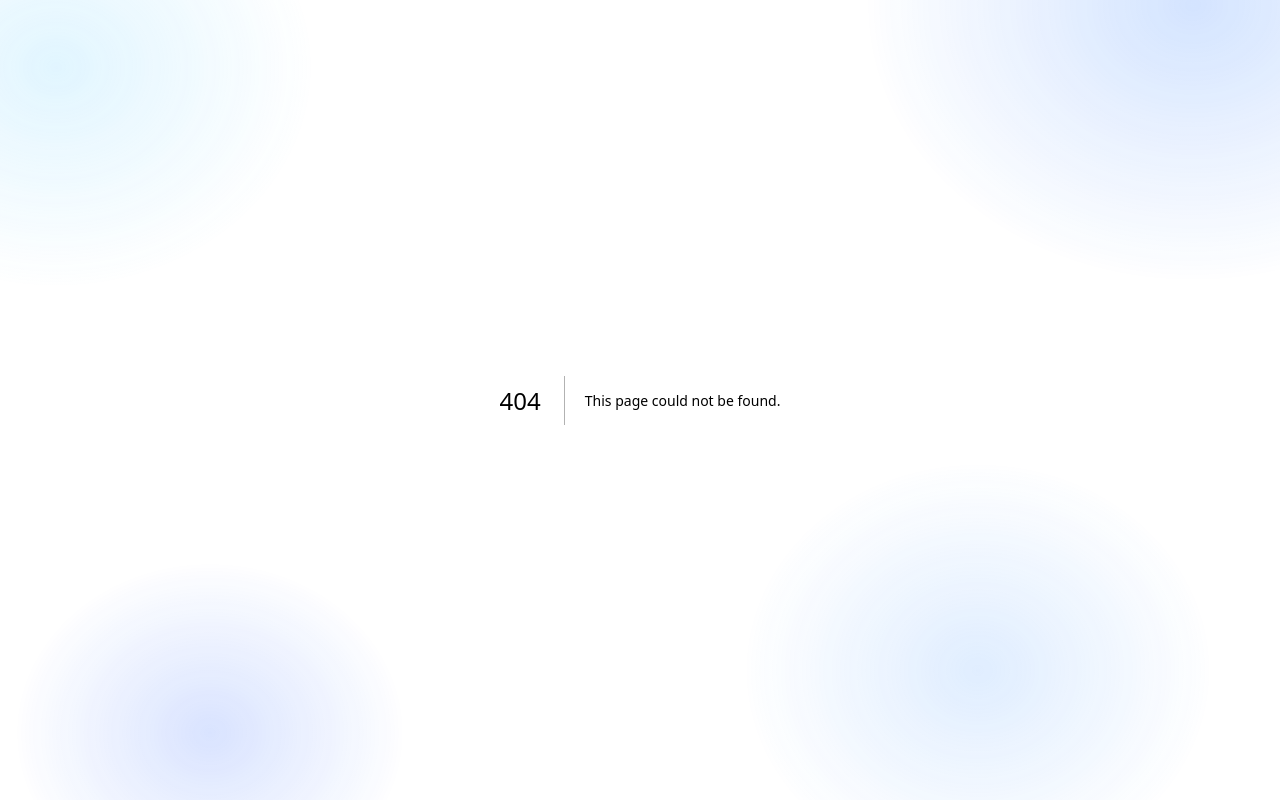
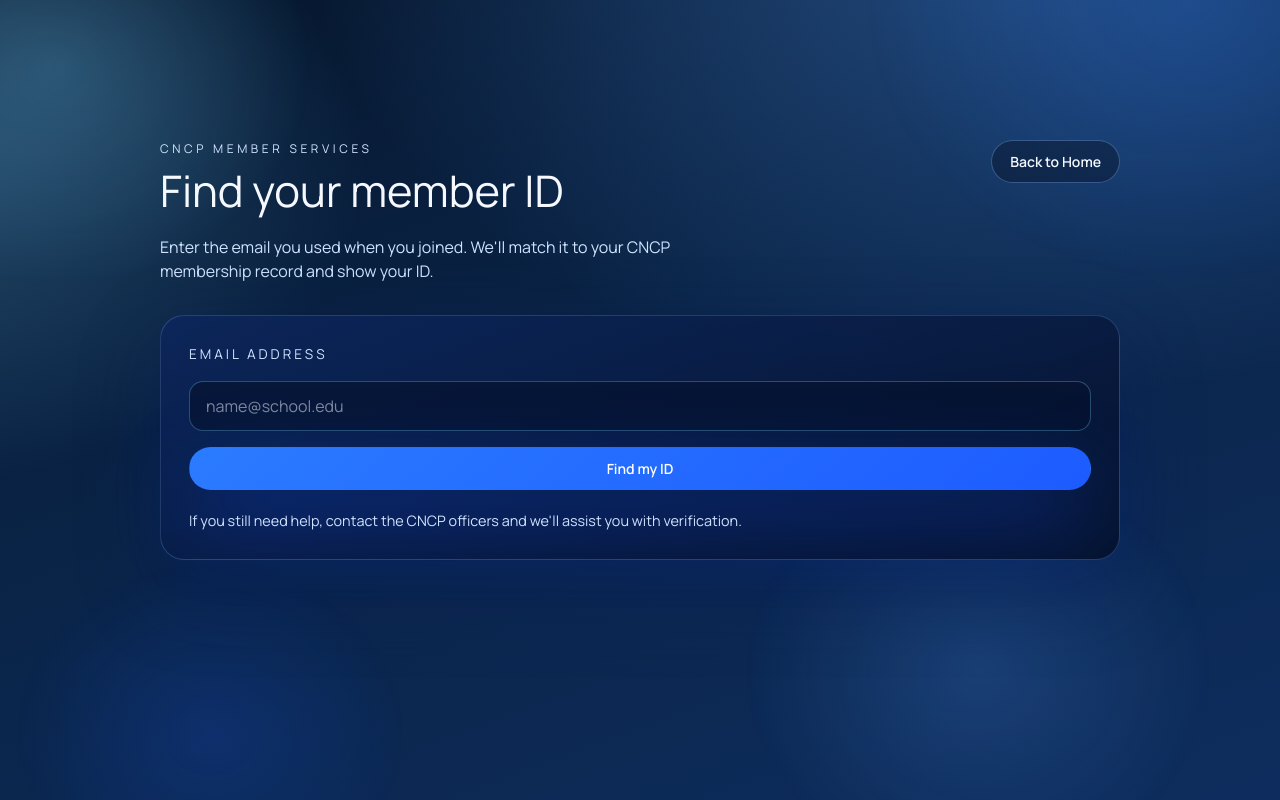
Before and after one commit to red-sakai/cncp-cms-website, a Next.js app: page /find-id in a window 1280 px wide. Before the commit this address had no page. Built offline with nearby package versions, Linux system fonts and the light colour scheme; no server answers.

Commit message:
feat: implement Find ID page with email lookup functionality; enhance Button component for link support

```diff
--- a/app/components/ui/Button.tsx
+++ b/app/components/ui/Button.tsx
@@ -1,17 +1,40 @@
-import type { ButtonHTMLAttributes, ReactNode } from "react";
+import Link from "next/link";
+import type { AnchorHTMLAttributes, ButtonHTMLAttributes, ReactNode } from "react";
 
-type ButtonProps = ButtonHTMLAttributes<HTMLButtonElement> & {
+type ButtonBaseProps = {
   variant?: "primary" | "secondary";
+  className?: string;
   children: ReactNode;
 };
+
+type ButtonLinkProps = ButtonBaseProps &
+  Omit<AnchorHTMLAttributes<HTMLAnchorElement>, "href" | "className"> & {
+    href: string;
+  };
+
+type ButtonNativeProps = ButtonBaseProps &
+  Omit<ButtonHTMLAttributes<HTMLButtonElement>, "className"> & {
+    href?: undefined;
+  };
+
+type ButtonProps = ButtonLinkProps | ButtonNativeProps;
 
 export default function Button({
   variant = "primary",
   className,
   children,
+  href,
   ...rest
 }: ButtonProps) {
   const classes = ["btn", `btn-${variant}`, className].filter(Boolean).join(" ");
+
+  if (href) {
+    return (
+      <Link href={href} className={classes} {...rest}>
+        {children}
+      </Link>
+    );
+  }
 
   return (
     <button className={classes} type="button" {...rest}>
--- /dev/null
+++ b/app/find-id/page.tsx
@@ -0,0 +1,126 @@
+"use client";
+
+import { useState } from "react";
+import Button from "../components/ui/Button";
+import { supabase } from "../../lib/supabaseClient";
+
+type StatusType = "idle" | "loading" | "success" | "error";
+
+type FindResult = {
+  memberId: string | null;
+  message: string;
+  status: StatusType;
+};
+
+export default function FindIdPage() {
+  const [email, setEmail] = useState("");
+  const [result, setResult] = useState<FindResult>({
+    memberId: null,
+    message: "",
+    status: "idle",
+  });
+
+  const handleSubmit = async (event: React.FormEvent<HTMLFormElement>) => {
+    event.preventDefault();
+    const trimmedEmail = email.trim().toLowerCase();
+
+    if (!trimmedEmail) {
+      setResult({
+        memberId: null,
+        message: "Please enter the email you used to register.",
+        status: "error",
+      });
+      return;
+    }
+
+    setResult({ memberId: null, message: "Looking up your member ID...", status: "loading" });
+
+    const { data, error } = await supabase
+      .from("members")
+      .select("member_id")
+      .eq("email", trimmedEmail)
+      .maybeSingle();
+
+    if (error) {
+      setResult({
+        memberId: null,
+        message: "We couldn't complete that lookup. Please try again in a moment.",
+        status: "error",
+      });
+      return;
+    }
+
+    if (!data?.member_id) {
+      setResult({
+        memberId: null,
+        message: "No match yet. Double-check the email address and try again.",
+        status: "error",
+      });
+      return;
+    }
+
+    setResult({
+      memberId: data.member_id,
+      message: "Success! Your member ID is ready.",
+      status: "success",
+    });
+  };
+
+  return (
+    <main className="find-id">
+      <div className="find-id-shell">
+        <header className="find-id-header">
+          <div>
+            <p className="find-id-eyebrow">CNCP MEMBER SERVICES</p>
+            <h1>Find your member ID</h1>
+            <p>
+              Enter the email you used when you joined. We&apos;ll match it to your CNCP
+              membership record and show your ID.
+            </p>
+          </div>
+          <Button href="/" variant="secondary">
+            Back to Home
+          </Button>
+        </header>
+
+        <section className="find-id-card" aria-live="polite">
+          <form className="find-id-form" onSubmit={handleSubmit}>
+            <label className="find-id-label" htmlFor="member-email">
+              Email address
+            </label>
+            <input
+              id="member-email"
+              type="email"
+              name="email"
+              placeholder="name@school.edu"
+              autoComplete="email"
+              className="find-id-input"
+              value={email}
+              onChange={(event) => setEmail(event.target.value)}
+              required
+            />
+
+            <Button type="submit">Find my ID</Button>
+          </form>
+
+          {result.status !== "idle" && (
+            <div className={`find-id-status status-${result.status}`} role="status">
+              <p>{result.message}</p>
+              {result.memberId && (
+                <div className="find-id-result">
+                  <span>Member ID</span>
+                  <strong>{result.memberId}</strong>
+                </div>
+              )}
+            </div>
+          )}
+
+          <p className="find-id-note">
+            If you still need help, contact the CNCP officers and we&apos;ll assist you with
+            verification.
+          </p>
+        </section>
+      </div>
+    </main>
+  );
+}
--- a/app/globals.css
+++ b/app/globals.css
@@ -1291,3 +1291,144 @@ a {
     justify-content: flex-end;
   }
 }
+
+.find-id {
+  min-height: 100vh;
+  padding: 140px 24px 80px;
+  display: flex;
+  align-items: flex-start;
+  justify-content: center;
+  position: relative;
+  z-index: 1;
+}
+
+.find-id-shell {
+  width: 100%;
+  max-width: 960px;
+  display: grid;
+  gap: 32px;
+}
+
+.find-id-header {
+  display: flex;
+  align-items: flex-start;
+  justify-content: space-between;
+  gap: 24px;
+}
+
+.find-id-header h1 {
+  margin: 0 0 12px;
+  font-size: clamp(2rem, 3.4vw, 3rem);
+}
+
+.find-id-header p {
+  margin: 0;
+  color: var(--text-300);
+  max-width: 580px;
+}
+
+.find-id-eyebrow {
+  font-size: 0.75rem;
+  letter-spacing: 0.3em;
+  text-transform: uppercase;
+  margin: 0 0 10px;
+  color: var(--cyan-300);
+}
+
+.find-id-card {
+  background: linear-gradient(160deg, rgba(12, 38, 92, 0.9), rgba(6, 18, 44, 0.95));
+  border-radius: 24px;
+  border: 1px solid rgba(120, 170, 255, 0.25);
+  box-shadow: 0 30px 80px rgba(8, 32, 90, 0.45);
+  padding: 28px;
+  display: grid;
+  gap: 20px;
+}
+
+.find-id-form {
+  display: grid;
+  gap: 16px;
+}
+
+.find-id-label {
+  font-size: 0.85rem;
+  text-transform: uppercase;
+  letter-spacing: 0.22em;
+  color: var(--text-300);
+}
+
+.find-id-input {
+  padding: 12px 16px;
+  border-radius: 14px;
+  border: 1px solid rgba(119, 211, 255, 0.3);
+  background: rgba(6, 18, 44, 0.6);
+  color: var(--text-100);
+  font-size: 1rem;
+  outline: none;
+  transition: border-color 0.2s ease, box-shadow 0.2s ease;
+}
+
+.find-id-input:focus {
+  border-color: rgba(119, 211, 255, 0.8);
+  box-shadow: 0 0 0 3px rgba(86, 160, 255, 0.2);
+}
+
+.find-id-status {
+  border-radius: 16px;
+  padding: 16px;
+  display: grid;
+  gap: 12px;
+  background: rgba(6, 18, 44, 0.65);
+  border: 1px solid rgba(120, 170, 255, 0.25);
+}
+
+.find-id-status p {
+  margin: 0;
+  color: var(--text-100);
+}
+
+.status-loading {
+  border-color: rgba(86, 160, 255, 0.5);
+}
+
+.status-success {
+  border-color: rgba(119, 211, 255, 0.7);
+  box-shadow: 0 10px 30px rgba(29, 91, 255, 0.2);
+}
+
+.status-error {
+  border-color: rgba(255, 160, 160, 0.5);
+}
+
+.find-id-result {
+  display: flex;
+  align-items: baseline;
+  justify-content: space-between;
+  gap: 12px;
+  padding: 12px 16px;
+  border-radius: 12px;
+  background: rgba(29, 91, 255, 0.18);
+  color: var(--text-100);
+}
+
+.find-id-result strong {
+  font-size: 1.4rem;
+  letter-spacing: 0.08em;
+}
+
+.find-id-note {
+  margin: 0;
+  color: var(--text-300);
+  font-size: 0.9rem;
+}
+
+@media (max-width: 768px) {
+  .find-id {
+    padding-top: 120px;
+  }
+
+  .find-id-header {
+    flex-direction: column;
+    align-items: flex-start;
+  }
+}
--- a/app/page.tsx
+++ b/app/page.tsx
@@ -205,7 +205,9 @@ export default function Home() {
                 </a>
               </div>
               <div className="nav-cta">
-                <Button variant="secondary">Find Your ID</Button>
+                <Button href="/find-id" variant="secondary">
+                  Find Your ID
+                </Button>
                 <Button>Join Now</Button>
               </div>
             </div>
--- /dev/null
+++ b/lib/supabaseClient.ts
@@ -0,0 +1,10 @@
+import { createClient } from "@supabase/supabase-js";
+
+const supabaseUrl = process.env.NEXT_PUBLIC_SUPABASE_URL;
+const supabaseAnonKey = process.env.NEXT_PUBLIC_SUPABASE_ANON_KEY;
+
+if (!supabaseUrl || !supabaseAnonKey) {
+  throw new Error("Missing Supabase environment variables.");
+}
+
+export const supabase = createClient(supabaseUrl, supabaseAnonKey);
--- a/package.json
+++ b/package.json
@@ -13,7 +13,8 @@
     "next": "16.1.6",
     "react": "19.2.3",
     "react-dom": "19.2.3",
-    "react-icons": "^5.5.0"
+    "react-icons": "^5.5.0",
+    "@supabase/supabase-js": "^2.49.1"
   },
   "devDependencies": {
     "@tailwindcss/postcss": "^4",
```
Also changed, not shown: 1 other file (tests, documents, lock files or other folders).
